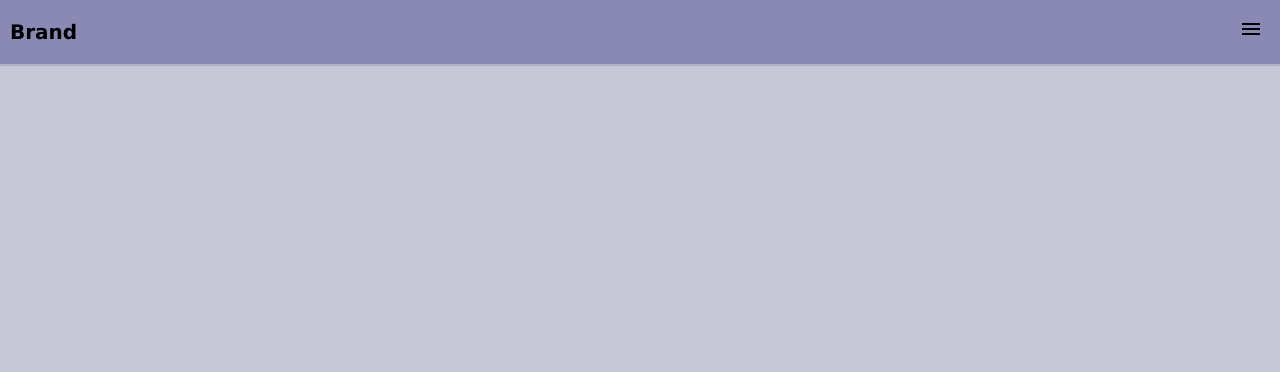
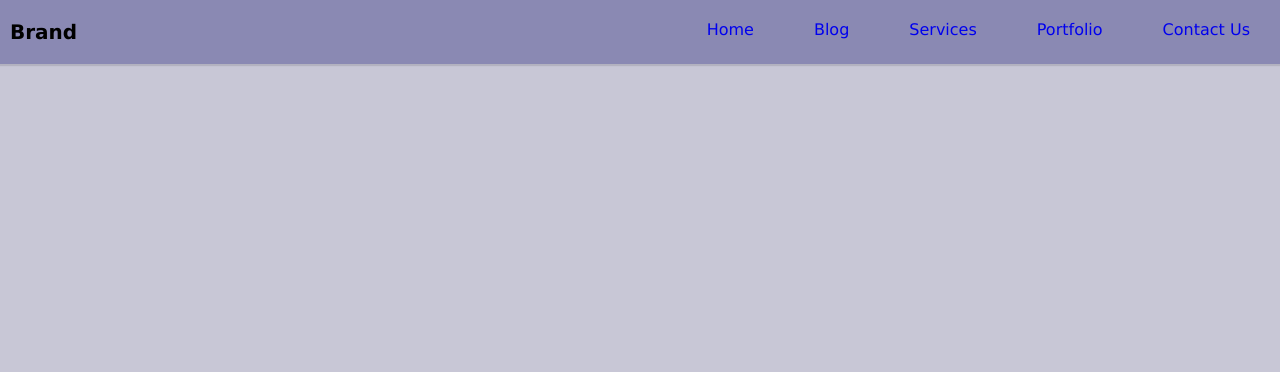
Before and after one commit to jelsonjay/responsive-menu-css, a plain HTML site: page index.html in a window 1280 px wide. Drawn offline with Linux system fonts and the light colour scheme.

Commit message:
commit update style.css

```diff
--- a/css/styles.css
+++ b/css/styles.css
@@ -31,10 +31,8 @@ list-style: none;
 }
 header ul a{
 display: block;
+padding: 20px;
 text-decoration: none;
-padding: 20px;
-outline: 1px solid coral;
-border: 1px solid hsl(16, 100%, 66%);
 }
 header ul a:hover{
 background-color: var(--clr-coral);
@@ -91,12 +89,31 @@ header .toggle-menu:checked ~ .nav{
 max-height: 250px;
 }
 header .toggle-menu:checked~.label-menu .label-icon {
-
+background-color: transparent;
 }
 header .toggle-menu:checked~.label-menu .label-icon::before {
 transform: rotate(-45deg);
+top: 0;
 }
 
 header .toggle-menu:checked~.label-menu .label-icon::after {
 transform: rotate(45deg);
+top: 0;
 }
+/*=========Media Query=========*/
+@media (min-width:48rem) {
+header li{
+float: left;
+}
+header li a{
+padding: 20px 30px;
+}
+header .nav{
+clear: none;
+float: right;
+max-height: none;
+}
+header .label-menu{
+display: none;
+}
+}
```
